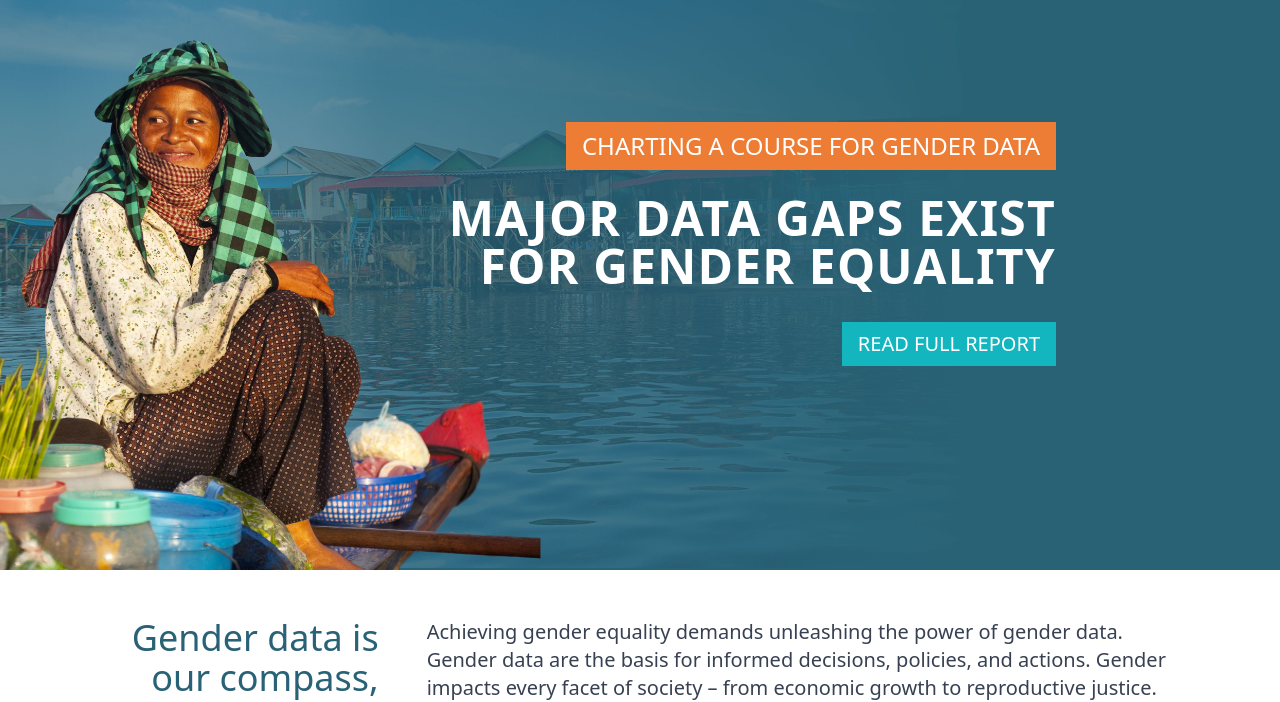
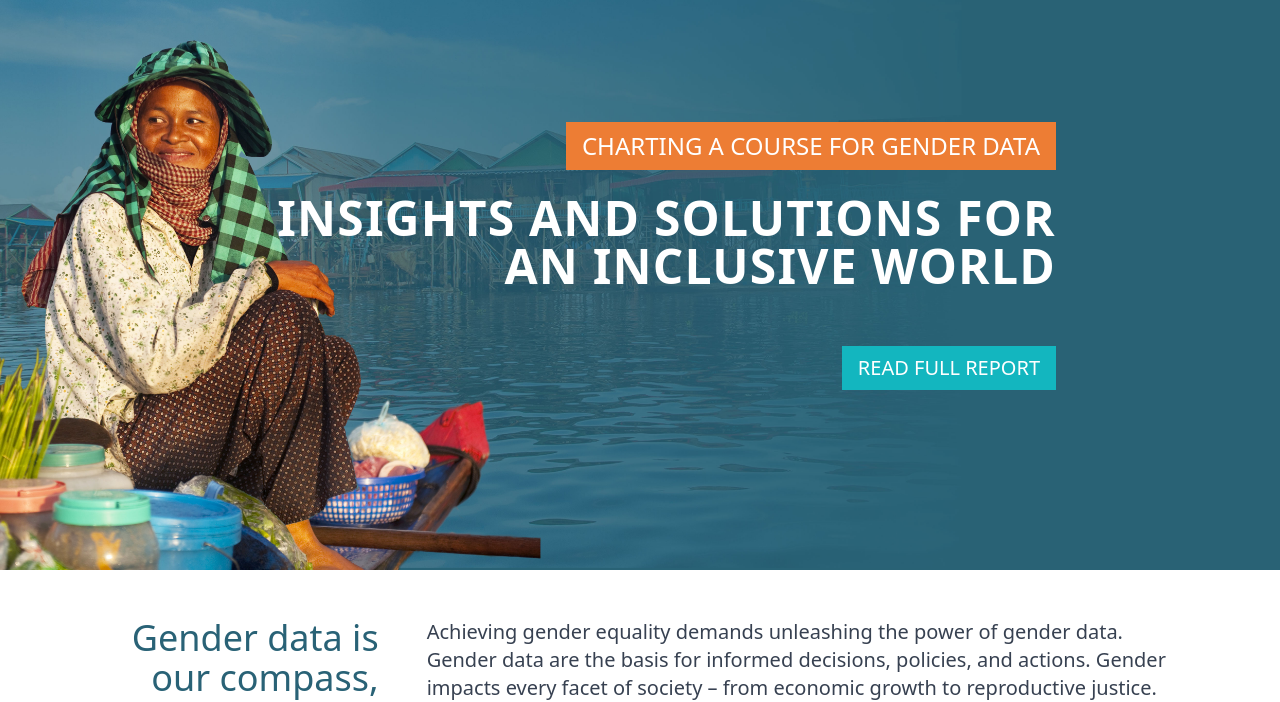
Before and after one commit to Sharvadze/gdc, a plain HTML site: page index.html in a window 1280 px wide. Shown: the part 118-820 px from the top of the page. Drawn offline with nearby package versions, Linux system fonts and the light colour scheme.

Commit message:
Main banner padding fix

```diff
--- a/index.html
+++ b/index.html
@@ -96,7 +96,7 @@
     <section class="h-48 lg:h-114 w-full object-cover bg-cover bg-no-repeat bg-center" style="background-image: url(img/GDC-Home-Banner.jpg)">
       <div class="lg:mr-56 mr-4 pt-6 lg:pt-32 text-right">
         <div id="text1" class="opacity-0 bg-corange uppercase text-white px-4 py-2 text-sm lg:text-2xl max-w-fit ml-auto">Charting a Course for Gender Data</div>
-        <div id="text2" class="lg:pt-6 pt-2 opacity-0 leading-snug subpixel-antialiased tracking-wide uppercase text-xl lg:text-5xl font-semibold text-white">major data gaps exist<br> for gender equality</div>
+        <div id="text2" class="lg:pt-6 pt-2 opacity-0 leading-snug subpixel-antialiased tracking-wide uppercase text-xl lg:text-5xl font-semibold text-white mb-4 lg:mb-6">Insights and Solutions for<br> an Inclusive World</div>
         <div id="text3" class="opacity-0"><button class="mt-2 lg:mt-8 uppercase py-2 px-4 bg-theme text-white text-sm lg:text-xl hover:bg-theme3" type="button">read full report</button></div>
       </div>
     </section>
```
